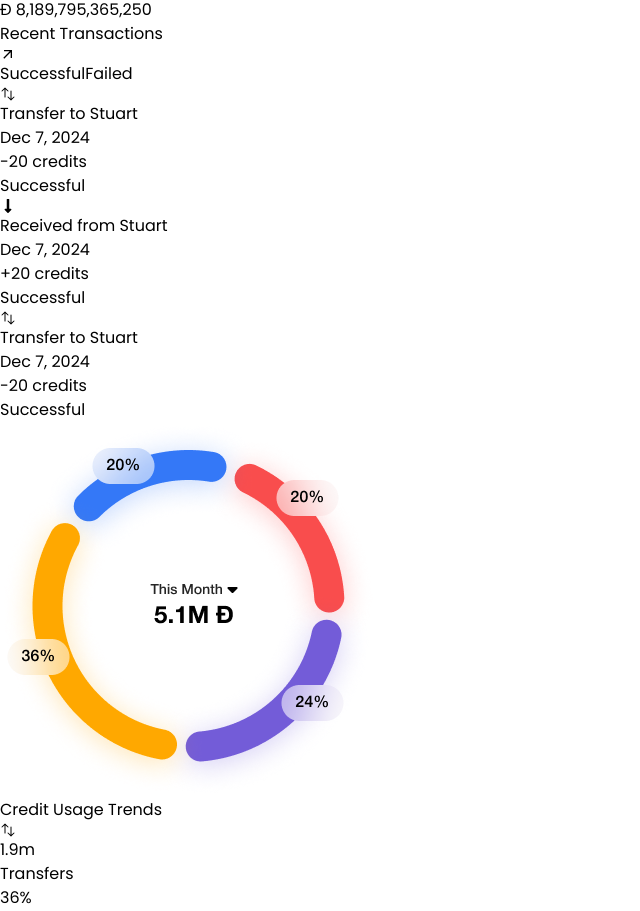
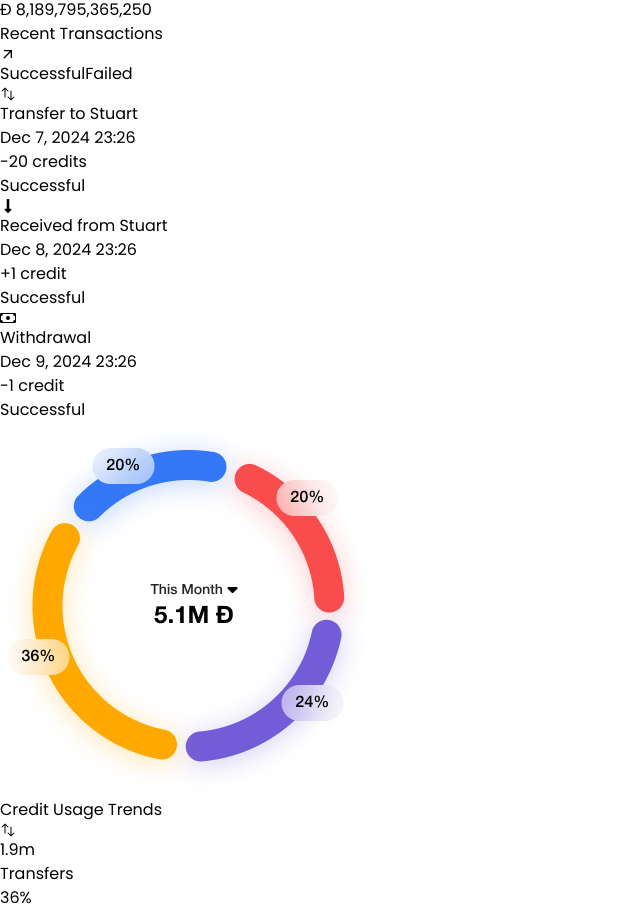
Before and after one commit to talha2224/Dong, a React (Vite) app: page /home in a window 1280 px wide. Shown: the part 1430-2341 px from the top of the page, without its empty margins (0-640 px from the left). Built offline with nearby package versions, Linux system fonts and the light colour scheme.

Commit message:
Recent Transactions

```diff
--- a/src/pages/HomePage.jsx
+++ b/src/pages/HomePage.jsx
@@ -77,13 +77,13 @@ const HomePage = () => {
                                     </div>
                                     <div>
                                         <h1 className='font-medium'>Transfer to Stuart</h1>
-                                        <p className='text-[#a7a7a7] text-sm'>Dec 7, 2024</p>
+                                        <p className='text-[#a7a7a7] text-sm'>Dec 7, 2024 23:26</p>
                                     </div>
                                 </div>
 
                                 <div>
-                                    <h1 className='text-[#FF9500]'>-20 credits</h1>
-                                    <button className='bg-[#C9FFD6] text-[#34C759] rounded-3xl py-1 px-2 text-sm'>Successful</button>
+                                    <h1 className='text-[#FF9500] text-sm sm:text-base sm:mb-0 mb-1'>-20 credits</h1>
+                                    <button className='bg-[#C9FFD6] text-[#34C759] rounded-3xl py-1 px-2 text-xs'>Successful</button>
                                 </div>
 
                             </div>
@@ -96,13 +96,13 @@ const HomePage = () => {
                                     </div>
                                     <div>
                                         <h1 className='font-medium'>Received from Stuart</h1>
-                                        <p className='text-[#a7a7a7] text-sm'>Dec 7, 2024</p>
+                                        <p className='text-[#a7a7a7] text-sm'>Dec 8, 2024 23:26</p>
                                     </div>
                                 </div>
 
                                 <div>
-                                    <h1 className='text-[#FF9500]'>+20 credits</h1>
-                                    <button className='bg-[#C9FFD6] text-[#34C759] rounded-3xl py-1 px-2 text-sm'>Successful</button>
+                                    <h1 className='text-[#0197B2] text-sm sm:text-base sm:mb-0 mb-1'>+1 credit</h1>
+                                    <button className='bg-[#C9FFD6] text-[#34C759] rounded-3xl py-1 px-2 text-xs'>Successful</button>
                                 </div>
 
                             </div>
@@ -111,17 +111,17 @@ const HomePage = () => {
 
                                 <div className='flex gap-x-3 items-center'>
                                     <div className='w-[2rem] h-[2rem] rounded-full bg-[#0197B2] flex justify-center items-center'>
-                                        <HiArrowsUpDown className={`text-white`} />
+                                        <BsCash className={`text-white`} />
                                     </div>
                                     <div>
-                                        <h1 className='font-medium'>Transfer to Stuart</h1>
-                                        <p className='text-[#a7a7a7] text-sm'>Dec 7, 2024</p>
+                                        <h1 className='font-medium'>Withdrawal</h1>
+                                        <p className='text-[#a7a7a7] text-sm'>Dec 9, 2024 23:26</p>
                                     </div>
                                 </div>
 
                                 <div>
-                                    <h1 className='text-[#FF9500]'>-20 credits</h1>
-                                    <button className='bg-[#C9FFD6] text-[#34C759] rounded-3xl py-1 px-2 text-sm'>Successful</button>
+                                    <h1 className='text-[#FF9500] sm:text-base text-sm sm:mb-0 mb-1'>-1 credit</h1>
+                                    <button className='bg-[#C9FFD6] text-[#34C759] rounded-3xl py-1 px-2 text-xs'>Successful</button>
                                 </div>
 
                             </div>
```
